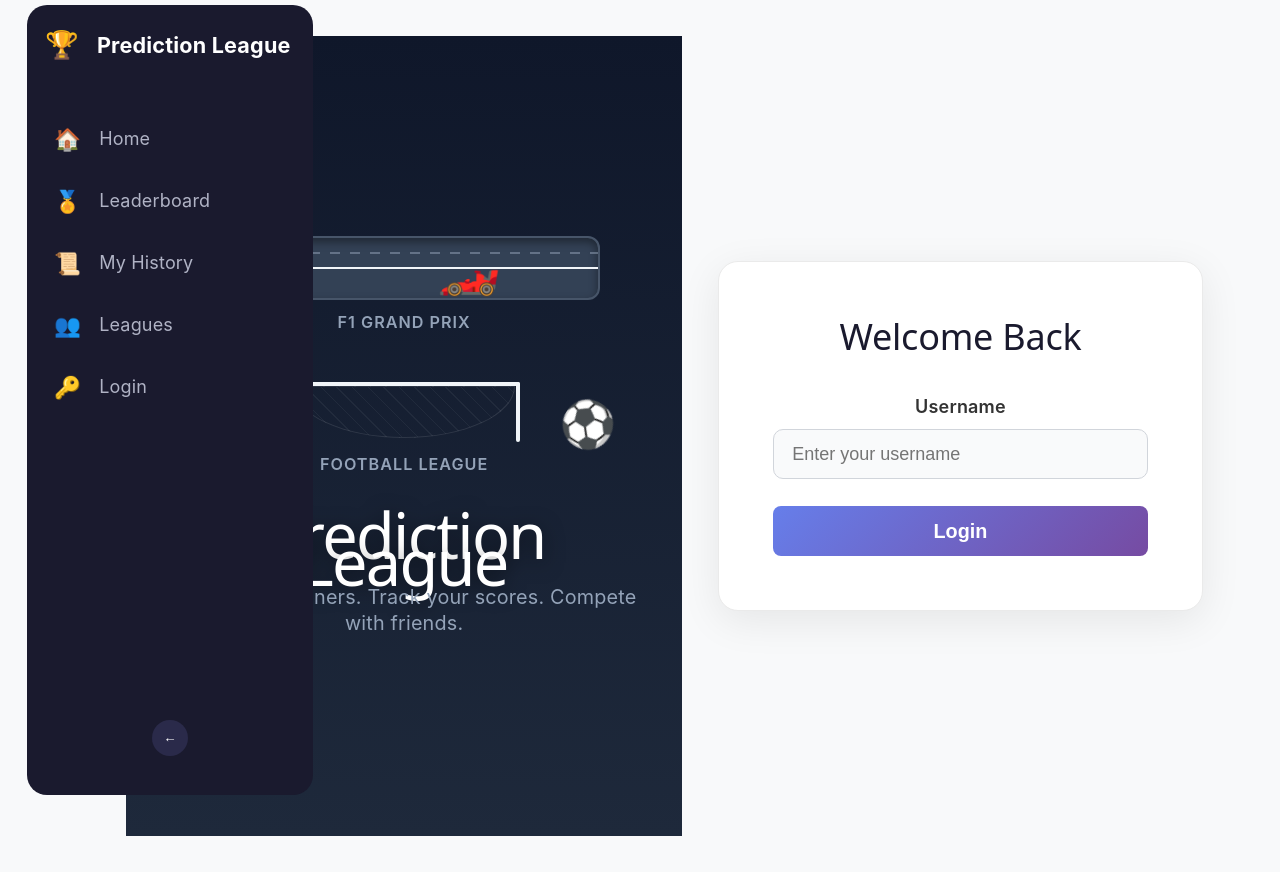
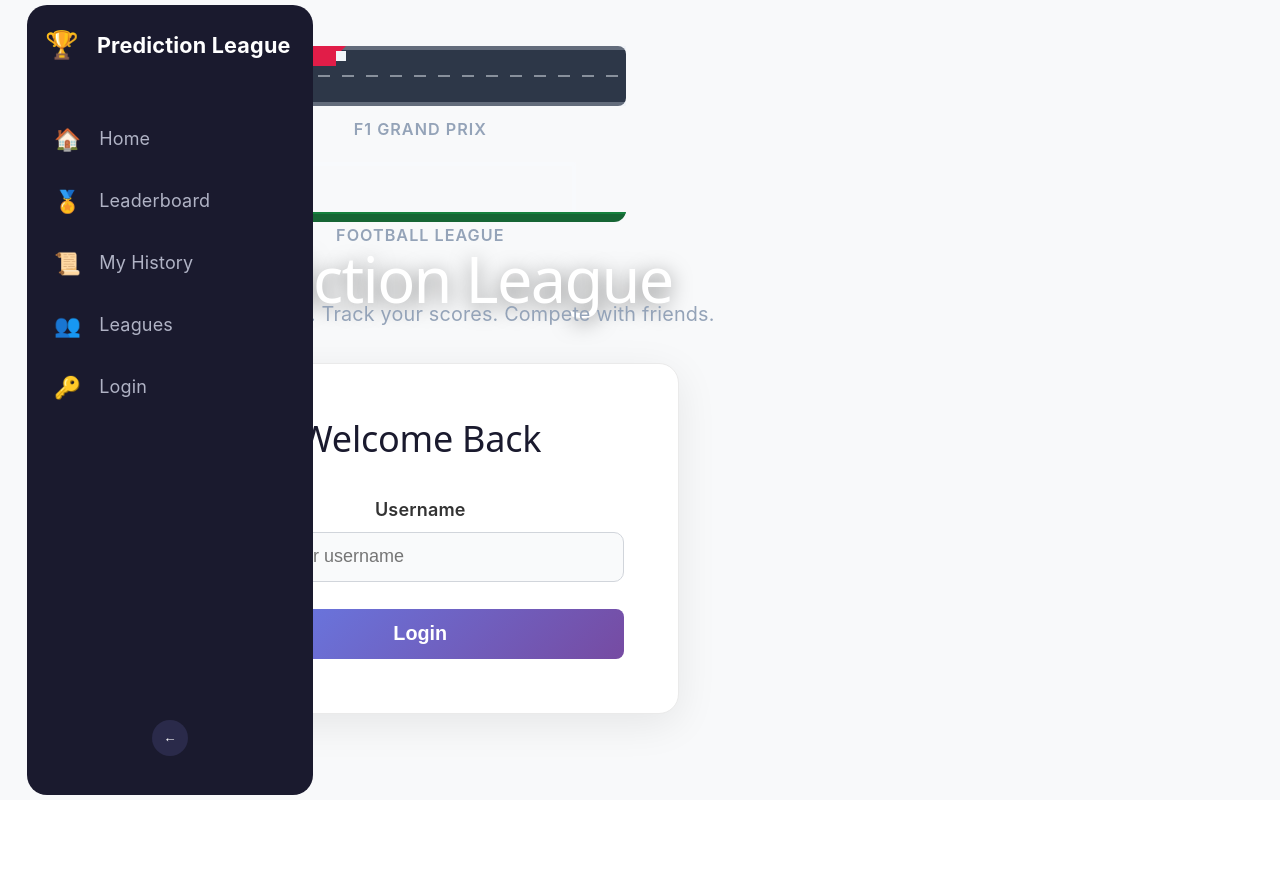
Before and after one commit to tmulwa1/Prediction-League-Tracker, a React app in the folder frontend/: page /login in a window 1280 px wide. After the commit the page ends 800 px from the top, so only its background shows below. Built offline with nearby package versions, Linux system fonts and the light colour scheme; the HTML template or start-up script is replaced by a standard one.

Commit message:
Updated login page to more modern look

```diff
--- a/frontend/src/App.jsx
+++ b/frontend/src/App.jsx
@@ -41,7 +41,8 @@ function App() {
         <div className={`main-content ${isCollapsed ? 'expanded' : ''}`}>
           {/*Shows this component when user visits URL*/}
           <Routes>
-            <Route path="/" element={<Home user={user} setUser={setUser} />} />
+
+            <Route path="/home" element={<Home user={user} setUser={setUser} />} />
             <Route path="/leaderboard" element={<Leaderboard user={user} setUser={setUser}/>} />
             <Route path="/login" element={<Login setUser={setUser} />} />
           </Routes>
--- a/frontend/src/pages/Login.css
+++ b/frontend/src/pages/Login.css
@@ -1,34 +1,55 @@
-/*Base*/
-.login-split-layout {
-    display: flex;
-    min-height: 100vh;
+/*Wrappers*/
+.track-svg-wrapper, .goal-svg-wrapper {
     width: 100%;
-    background-color: #f8f9fa;
+    max-width: 500px;
+    height: 80px;
+    position: relative;
+    overflow: hidden;
+    border-radius: 12px;
 }
 
-/*Left side*/
-.login-hero {
-    flex: 1;
-    background: linear-gradient(180deg, #0f172a 0%, #1e293b 100%);
-    display: flex;
-    flex-direction: column;
-    justify-content: center;
-    align-items: center;
-    padding: 2rem;
-    position: relative;
-    overflow: hidden;
-    color: white;
-    gap: 1.5rem;
+/*F1 SVG animations*/
+.moving-f1-svg {
+    transform: translateX(-220px);
+    animation: drive-track-svg 4s linear infinite;
 }
 
-/*Animations*/
-.hero-section {
-    width: 80%;
-    max-width: 500px;
-    display: flex;
-    flex-direction: column;
-    align-items: center;
-    gap: 0.5rem;
+@keyframes drive-track-svg {
+    0% {
+        transform: translateX(-220px);
+    }
+
+    100% {
+        transform: translateX(500px);
+    }
+}
+
+/*Football SVG section*/
+.moving-ball-svg {
+    transform: translate(0, 0);
+    animation: shoot-goal-svg 3.5s ease-in-out infinite;
+}
+
+@keyframes shoot-goal-svg {
+    0% {
+        transform: translate(0px, 0px) rotate(0deg);
+    }
+
+    30% {
+        transform: translate(140px, -30px) rotate(180deg);
+    }
+
+    60% {
+        transform: translate(300px, -10px) rotate(360deg);
+    }
+
+    85% {
+        transform: translate(380px, -5px) rotate(400deg);
+    }
+
+    100% {
+        transform: translate(420px, 450px) rotate(450deg);
+    }
 }
 
 .section-label {
@@ -37,135 +58,6 @@
     letter-spacing: 1px;
     font-weight: 600;
     text-transform: uppercase;
-}
-
-/*F1 animation*/
-.track-container {
-    width: 100%;
-    height: 60px;
-    background: #334155;
-    border-radius: 12px;
-    position: relative;
-    overflow: hidden;
-    border: 2px solid #475569;
-    box-shadow: inset 0 4px 8px rgba(0, 0, 0, 0.4);
-}
-
-.track-line {
-    position: absolute;
-    top: 50%;
-    left: 0;
-    width: 100%;
-    height: 2px;
-    background: #f1f5f9;
-    transform: translateY(-50%);
-}
-
-.track-line.dashed {
-    top: 25%;
-    height: 1px;
-    background: transparent;
-    background-image: linear-gradient(to right, #94a3b8 50%, transparent 50%);
-    background-size: 20px 100%;
-}
-
-.moving-f1 {
-    position: absolute;
-    font-size: 2.8rem;
-    top: 50%;
-    transform: translateY(-50%);
-    animation: drive-track 3.5s linear infinite;
-}
-
-@keyframes drive-track {
-    0% {
-        left: -60px;
-    }
-
-    100% {
-        left: calc(100% + 60px);
-    }
-}
-
-/*Football section*/
-.goal-container {
-    width: 100%;
-    height: 80px;
-    position: relative;
-}
-
-.goal-post-left, .goal-post-right {
-    position: absolute;
-    bottom: 0;
-    width: 4px;
-    height: 60px;
-    background: #f1f5f9;
-    border-radius: 2px;
-}
-
-.goal-post-left {
-    left: 20%;
-}
-
-.goal-post-right {
-    right: 20%;
-}
-
-.goal-crossbar {
-    position: absolute;
-    top: 20px;
-    left: 20%;
-    right: 20%;
-    height: 4px;
-    background: #f1f5f9;
-    border-radius: 2px;
-}
-
-.goal-net {
-    position: absolute;
-    top: 24px;
-    left: calc(20% + 5px);
-    right: calc(20% + 5px);
-    bottom: 4px;
-    background: repeating-linear-gradient(
-        45deg,
-        transparent,
-        transparent 10px,
-        rgba(255, 255, 255, 0.05) 10px,
-        rgba(255, 255, 255, 0.05) 11px
-    );
-    border-radius: 0 0 50% 50% / 0 0 100% 100%;
-    border: 1px solid rgba(255, 255, 255, 0.1);
-}
-
-.moving-ball {
-    position: absolute;
-    font-size: 2.5rem;
-    bottom: 0px;
-    animation: shoot-goal 3s ease-in-out infinite;
-}
-
-@keyframes shoot-goal {
-    0% {
-        left: 5%;
-        bottom: 5px;
-        transform: rotate(0deg);
-    }
-    40% {
-        left: 40%;
-        bottom: 60px;
-        transform: rotate(180deg);
-    }
-    70% {
-        left: 90%;
-        bottom: 5px;
-        transform: rotate(270deg);
-    }
-    100% {
-        left: 90%;
-        bottom: 5px;
-        transform: rotate(360deg);
-    }
 }
 
 /*Text*/
@@ -277,29 +169,7 @@
 
 /*Responsive layout*/
 @media (max-width: 768px) {
-    .login-split-layout {
-        flex-direction: column;
-    }
-
-    .login-hero {
-        min-height: 350px;
-        padding: 1.5rem;
-        gap: 1rem;
-    }
-
-    .hero-text h1 {
-        font-size: 2.2rem;
-    }
-
-    .hero-section {
-        width: 90%;
-    }
-
-    .login-form-wrapper {
-        padding: 1.5rem;
-    }
-
-    .login-card {
-        padding: 2rem;
+    .track-svg-wrapper, .goal-svg-wrapper {
+        height: 60px;
     }
 }
--- a/frontend/src/pages/Login.jsx
+++ b/frontend/src/pages/Login.jsx
@@ -35,26 +35,67 @@ function Login({ setUser }) {
   return (
     <div className="login-split-layout">
       <div className="login-hero">
-        {/*F1 sectfion*/}
+        {/*F1 section*/}
         <div className="hero-section f1-section">
-          <div className="track-container">
-            <div className="track-line"></div>
-            <div className="track-line dashed"></div>
-            <div className="moving-f1">🏎️</div>
+          <div className="track-svg-wrapper">
+            <svg viewBox="0 0 500 80" className="f1-track-svg">
+              {/* The Track Base */}
+              <rect x="0" y="10" width="500" height="60" rx="8" fill="#2d3748" />
+              {/* Track Curbs */}
+              <rect x="0" y="10" width="500" height="4" fill="#e2e8f0" opacity="0.3" />
+              <rect x="0" y="66" width="500" height="4" fill="#e2e8f0" opacity="0.3" />
+              {/* Dashed Center Line */}
+              <line x1="0" y1="40" x2="500" y2="40" stroke="#e2e8f0" strokeWidth="2" strokeDasharray="12 12" opacity="0.5" />
+
+              <svg width="220" height="40" style={{ position: 'absolute', top: '10px', left: 0 }} className="moving-f1-svg">
+                <g>
+                  {/* Chassis */}
+                  <path d="M 10 20 L 10 30 L 60 30 L 80 10 L 90 10 L 90 30 L 100 30 L 100 20 L 110 20 L 110 30 L 140 30 L 150 10 L 160 10 L 160 30 L 210 30 L 210 20 L 220 10 L 10 10 Z" fill="#e11d48" />
+                  {/* Front Wing */}
+                  <path d="M 10 25 L 0 25 L 0 23 L 10 23 Z" fill="#f1f5f9" />
+                  {/* Rear Wing */}
+                  <path d="M 210 25 L 220 25 L 220 15 L 210 15 Z" fill="#f1f5f9" />
+                  {/* Front Wheel */}
+                  <circle cx="40" cy="35" r="6" fill="#1e293b" />
+                  <circle cx="40" cy="35" r="3" fill="#e2e8f0" />
+                  {/* Rear Wheel */}
+                  <circle cx="180" cy="35" r="6" fill="#1e293b" />
+                  <circle cx="180" cy="35" r="3" fill="#e2e8f0" />
+                </g>
+              </svg>
+            </svg>
           </div>
-          <div className="section-label">F1 Grand Prix</div>
+          <div className="section-label">F1 GRAND PRIX</div>
         </div>
 
         {/*Football section*/}
         <div className="hero-section football-section">
-          <div className="goal-container">
-            <div className="goal-post-left"></div>
-            <div className="goal-post-right"></div>
-            <div className="goal-crossbar"></div>
-            <div className="goal-net"></div>
-            <div className="moving-ball">⚽</div>
+          <div className="goal-svg-wrapper">
+            <svg viewBox="0 0 500 100" className="football-goal-svg">
+              {/* The Grass */}
+              <rect x="0" y="70" width="500" height="30" fill="#166534" />
+              <rect x="0" y="70" width="500" height="2" fill="#15803d" />
+
+              {/* The Goal Posts */}
+              <rect x="50" y="20" width="4" height="50" fill="#f8fafc" rx="2" />
+              <rect x="446" y="20" width="4" height="50" fill="#f8fafc" rx="2" />
+              <rect x="50" y="20" width="400" height="4" fill="#f8fafc" rx="2" />
+
+              {/* The Goal Net (Geometric Lines) */}
+              <path d="M 54 70 L 54 24 M 74 70 L 74 24 M 94 70 L 94 24 M 114 70 L 114 24 M 134 70 L 134 24 M 154 70 L 154 24 M 174 70 L 174 24 M 194 70 L 194 24 M 214 70 L 214 24 M 234 70 L 234 24 M 254 70 L 254 24 M 274 70 L 274 24 M 294 70 L 294 24 M 314 70 L 314 24 M 334 70 L 334 24 M 354 70 L 354 24 M 374 70 L 374 24 M 394 70 L 394 24 M 414 70 L 414 24 M 434 70 L 434 24 M 446 70 L 446 24" stroke="#f8fafc" strokeWidth="1" opacity="0.1" />
+              <path d="M 52 70 L 52 70 M 52 46 L 448 46 M 52 60 L 448 60" stroke="#f8fafc" strokeWidth="1" opacity="0.1" />
+
+              <svg width="100" height="100" style={{ position: 'absolute', top: '10px', left: 0 }} className="moving-ball-svg">
+                <g>
+                  <circle cx="25" cy="75" r="12" fill="#f8fafc" />
+                  <path d="M 13 75 L 22 65 L 25 75 L 22 85 Z" fill="#1e293b" opacity="0.2" />
+                  <path d="M 25 63 L 28 75 L 25 87 L 22 75 Z" fill="#1e293b" opacity="0.2" />
+                  <path d="M 37 75 L 28 65 L 25 75 L 28 85 Z" fill="#1e293b" opacity="0.2" />
+                </g>
+              </svg>
+            </svg>
           </div>
-          <div className="section-label">Football League</div>
+          <div className="section-label">FOOTBALL LEAGUE</div>
         </div>
 
         {/*App title*/}
```
Also changed, not shown: frontend/src/pages/Landing.jsx (added, +93 -0 lines), frontend/src/pages/Landing.css (added).
